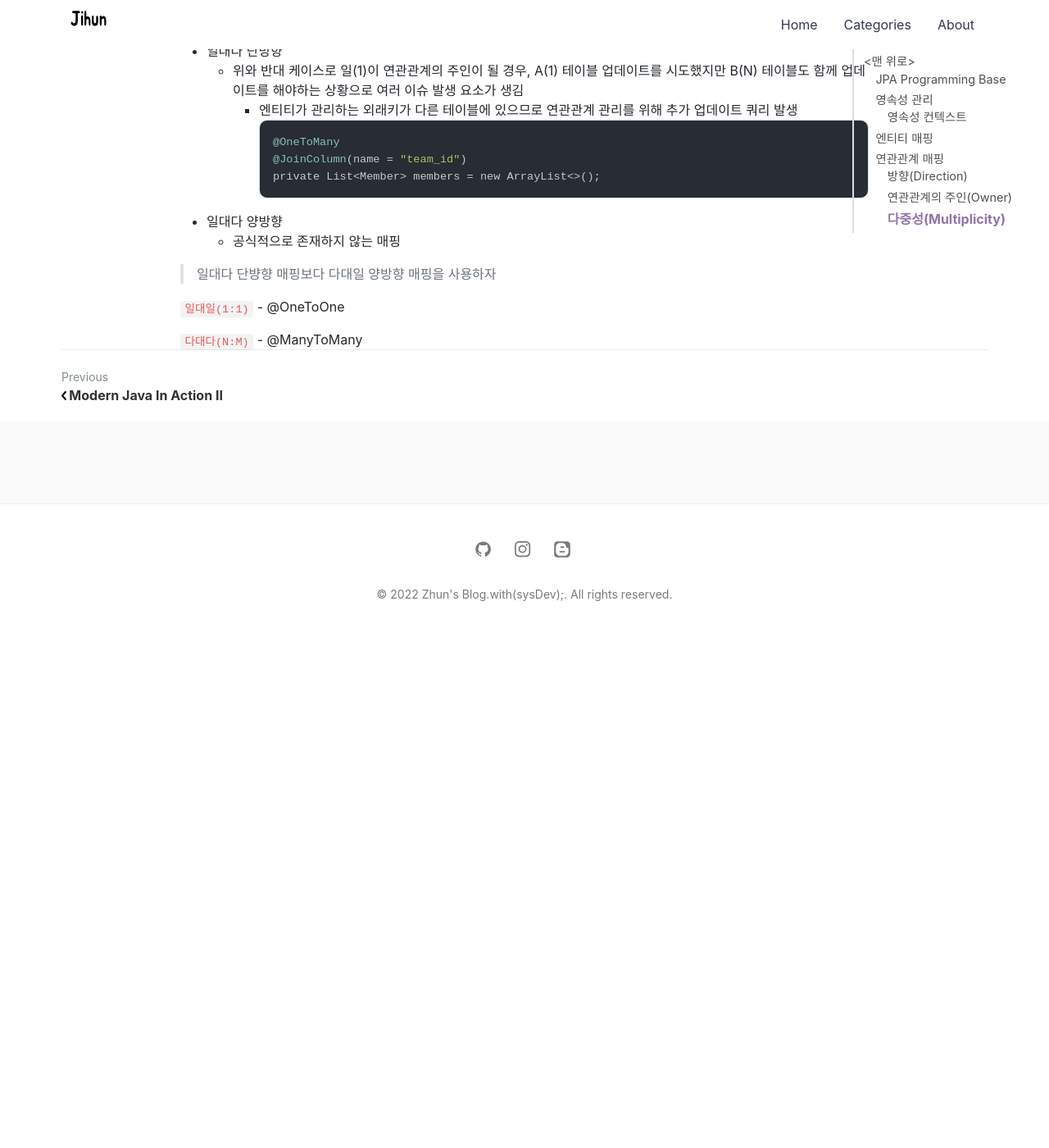
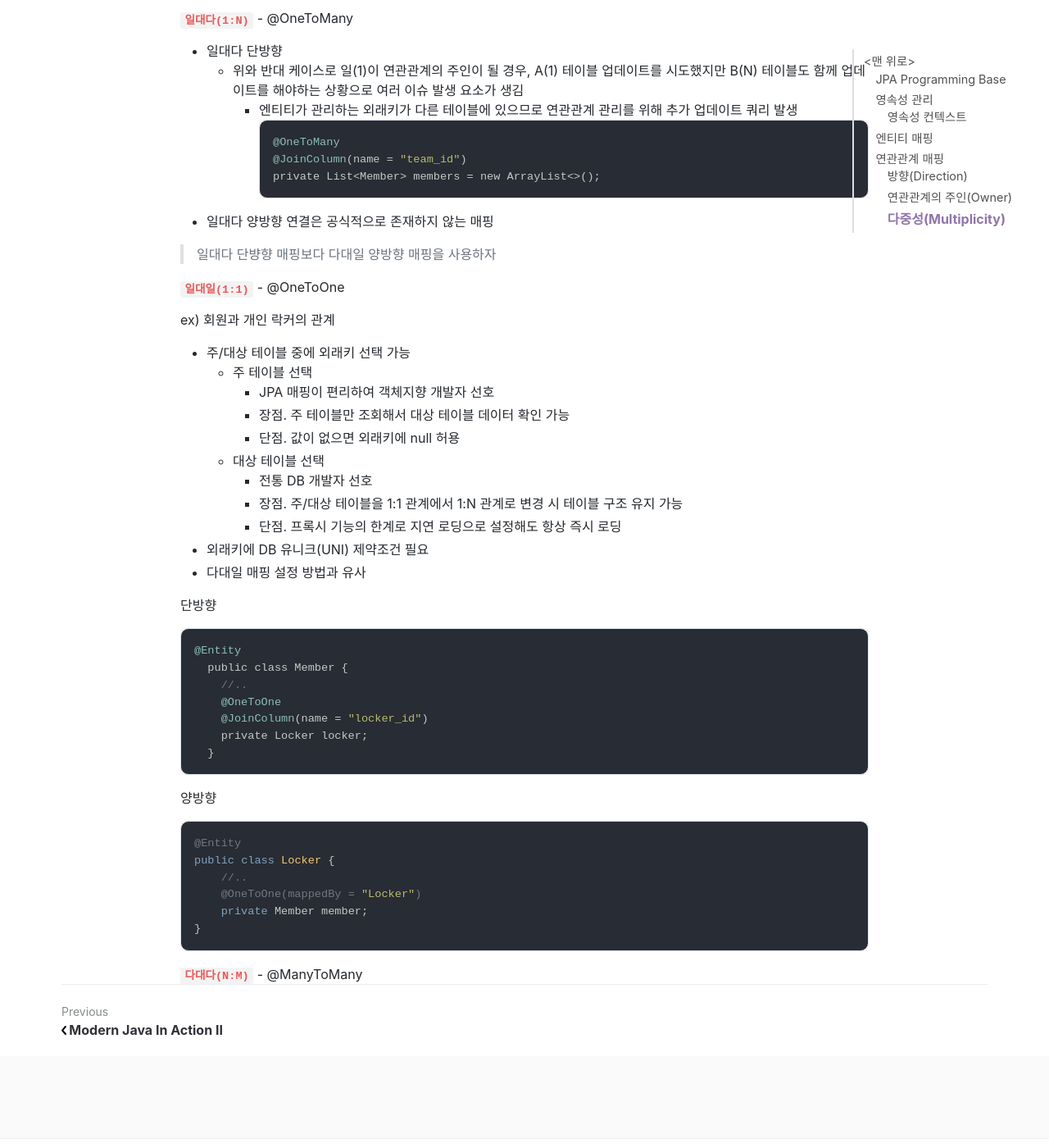
Before and after one commit to jihunparkme/jihunparkme.github.io, a Jekyll site: the page built from _posts/2022-03-29-JPA-Programming-base.md, in a window 1280 px wide and 1400 px high, scrolled down 9260 px. Shown: the whole window at 82% size. Built offline with Jekyll 4.4.1, drawn with Linux system fonts in a browser that asks for light colours; nearby versions of some CDN libraries; comment, search, counter and statistics services are not loaded; before the commit the page ends 10040 px from its top, so only the background shows below that; some of the changed text lies outside the part shown.

Commit message:
[다양한 연관관계 매핑] 일대일 [1:1]

````diff
--- a/_posts/2022-03-29-JPA-Programming-base.md
+++ b/_posts/2022-03-29-JPA-Programming-base.md
@@ -385,11 +385,11 @@ public class Member {
 
 ## 다중성(Multiplicity)
 
-`다대일(N:1)` - @ManyToOne
+**`다대일(N:1)`** - @ManyToOne
 - 테이블 외래키 기준으로 연관된 참조를 설정(N이 연관관계의 주인)
 - 양방향 연결을 할 경우, 반대 객체에도 OneToMany 방향 설정 추가(조회만 가능)
 
-`일대다(1:N)` - @OneToMany
+**`일대다(1:N)`** - @OneToMany
 - 일대다 단방향
   - 위와 반대 케이스로 일(1)이 연관관계의 주인이 될 경우, A(1) 테이블 업데이트를 시도했지만 B(N) 테이블도 함께 업데이트를 해야하는 상황으로 여러 이슈 발생 요소가 생김
     - 엔티티가 관리하는 외래키가 다른 테이블에 있으므로 연관관계 관리를 위해 추가 업데이트 쿼리 발생
@@ -398,11 +398,47 @@ public class Member {
     @JoinColumn(name = "team_id")
     private List<Member> members = new ArrayList<>();
     ```
-- 일대다 양방향
-  - 공식적으로 존재하지 않는 매핑
+- 일대다 양방향 연결은 공식적으로 존재하지 않는 매핑
 
 > 일대다 단뱡향 매핑보다 다대일 양방향 매핑을 사용하자
 
-`일대일(1:1)` - @OneToOne
+**`일대일(1:1)`** - @OneToOne
 
-`다대다(N:M)` - @ManyToMany
+ex) 회원과 개인 락커의 관계
+
+- 주/대상 테이블 중에 외래키 선택 가능
+  - 주 테이블 선택
+    - JPA 매핑이 편리하여 객체지향 개발자 선호
+    - 장점. 주 테이블만 조회해서 대상 테이블 데이터 확인 가능
+    - 단점. 값이 없으면 외래키에 null 허용
+  - 대상 테이블 선택
+    - 전통 DB 개발자 선호
+    - 장점. 주/대상 테이블을 1:1 관계에서 1:N 관계로 변경 시 테이블 구조 유지 가능
+    - 단점. 프록시 기능의 한계로 지연 로딩으로 설정해도 항상 즉시 로딩
+- 외래키에 DB 유니크(UNI) 제약조건 필요
+- 다대일 매핑 설정 방법과 유사
+
+단방향
+
+```java
+@Entity
+  public class Member {
+    //..
+    @OneToOne
+    @JoinColumn(name = "locker_id")
+    private Locker locker;
+  }
+```
+
+양방향
+
+```java
+@Entity
+public class Locker {
+    //..
+    @OneToOne(mappedBy = "Locker")
+    private Member member;
+}
+```
+
+**`다대다(N:M)`** - @ManyToMany
````
